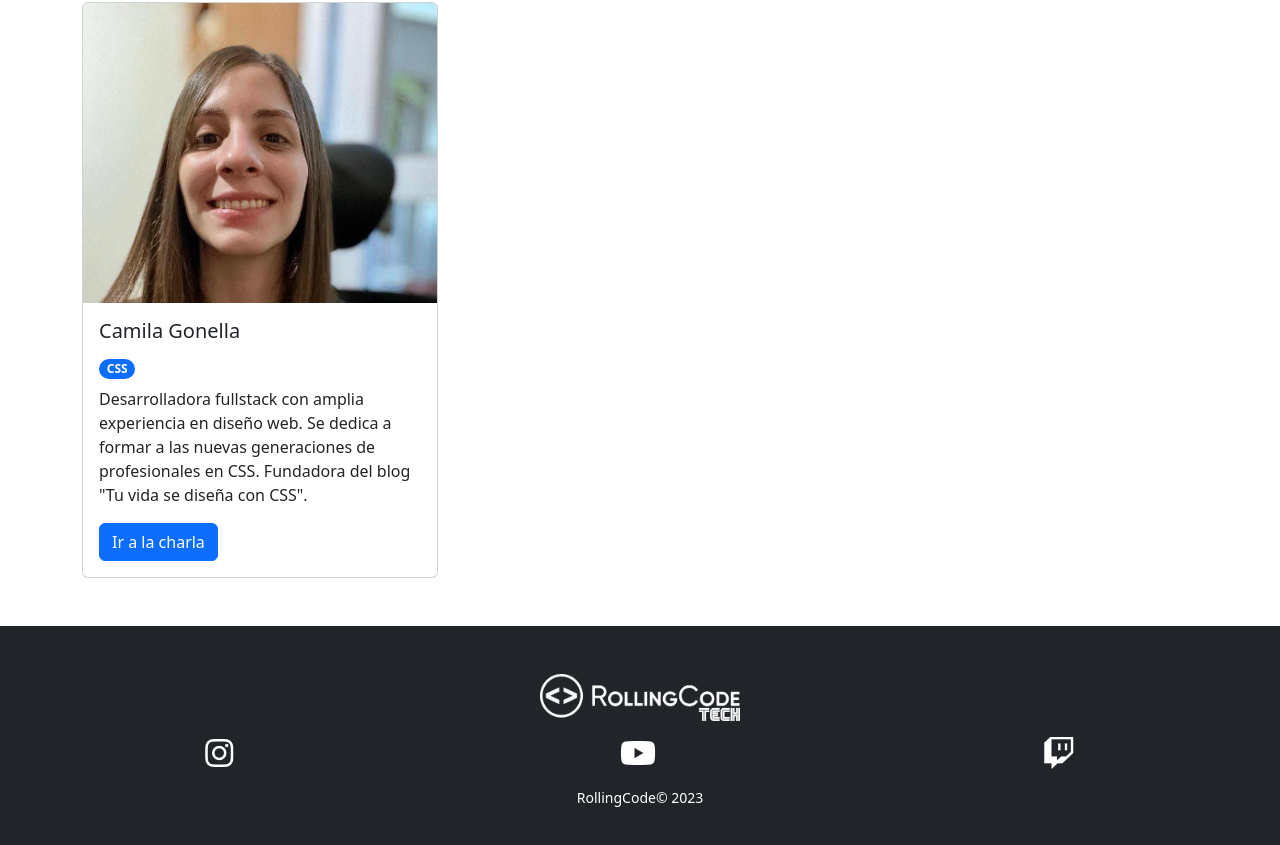
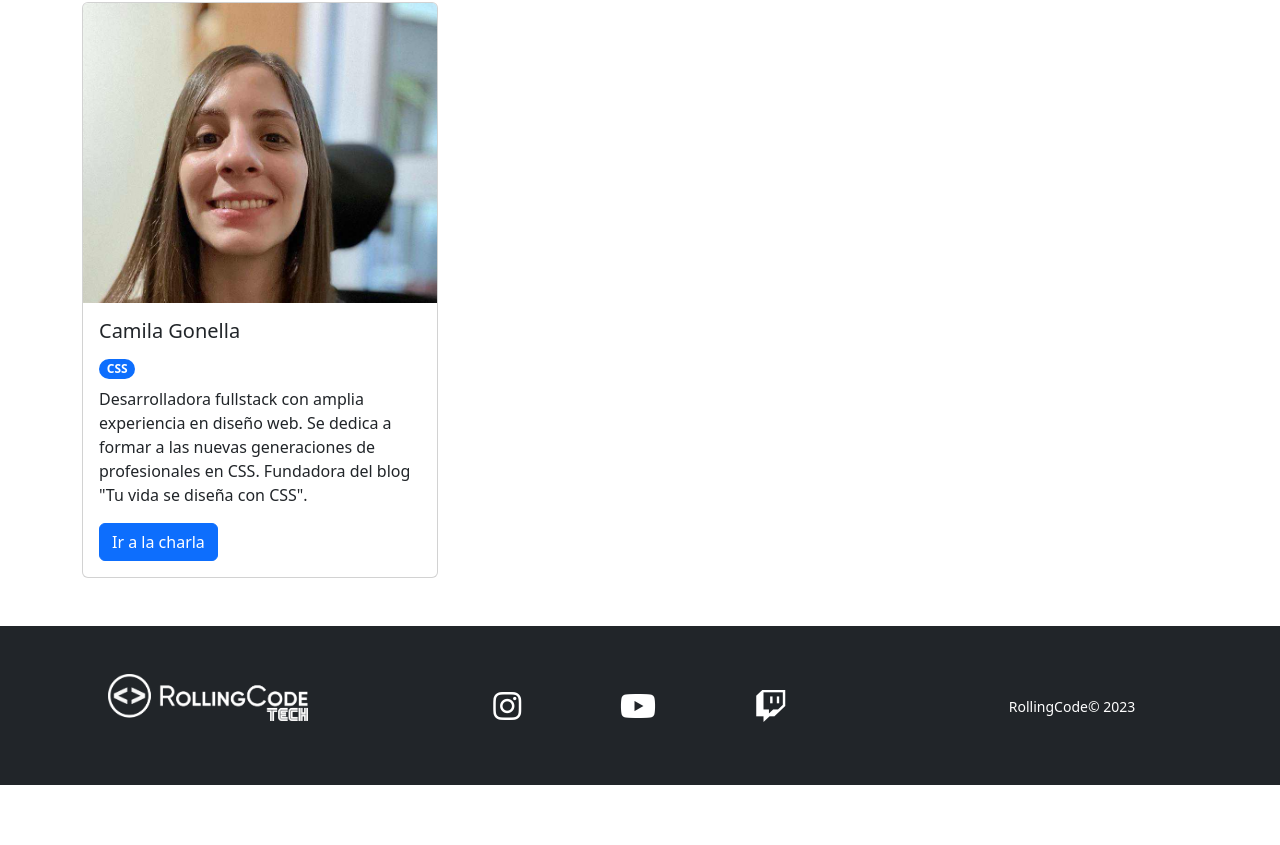
Before and after one commit to mentorrolling/rollingcode-tech-62i, a plain HTML site: page pages/speakers.html in a window 1280 px wide. Shown: the part 832-1677 px from the top of the page. After the commit the page ends 1617 px from the top, so only its background shows below. Drawn offline with nearby package versions, Linux system fonts and the light colour scheme.

Commit message:
modifico footer de página speakers

```diff
--- a/pages/speakers.html
+++ b/pages/speakers.html
@@ -174,16 +174,18 @@
       </section>
     </main>
     <footer class="container-fluid bg-dark">
-      <section class="row py-5 flex-column">
+      <section
+        class="row py-5 gap-3 flex-column flex-md-row align-items-md-center"
+      >
         <div class="col logo-footer text-center mb-3">
-          <img src="/assets/RollingCodeSchool_Blanco.png" alt="logo" />
+          <img src="../assets/RollingCodeSchool_Blanco.png" alt="logo" />
         </div>
         <div class="col text-white text-center d-flex justify-content-around">
           <i class="fa fa-instagram fa-2x" aria-hidden="true"></i>
           <i class="fa fa-youtube-play fa-2x" aria-hidden="true"></i>
           <i class="fa fa-twitch fa-2x" aria-hidden="true"></i>
         </div>
-        <div class="col text-white text-center mt-3">
+        <div class="col text-white text-center">
           <small>RollingCode&copy; 2023</small>
         </div>
       </section>
```
